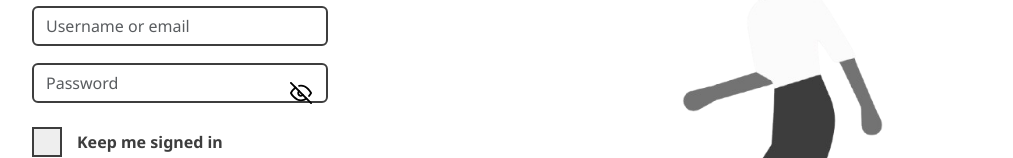
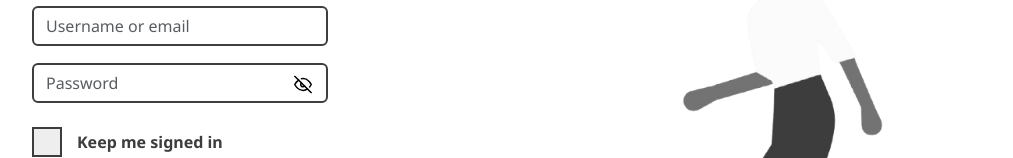
Before and after one commit to sambath-chandran/machine-test, a React (Create React App) app: page /login in a window 1280 px wide. Shown: the part 295-453 px from the top of the page, without its empty margins (134-1147 px from the left). Built offline with nearby package versions, Linux system fonts and the light colour scheme.

Commit message:
eye button corrections

```diff
--- a/src/App.css
+++ b/src/App.css
@@ -144,9 +144,10 @@ html {
   right: 10px;
   border: none;
   outline: none;
-  top: 10px;
+  top: 50%;
+  transform: translateY(-50%);
   background-color: transparent;
-  font-size: 22px;
+  font-size: 18px;
 }
 .header-wrapper {
   display: flex;
```
